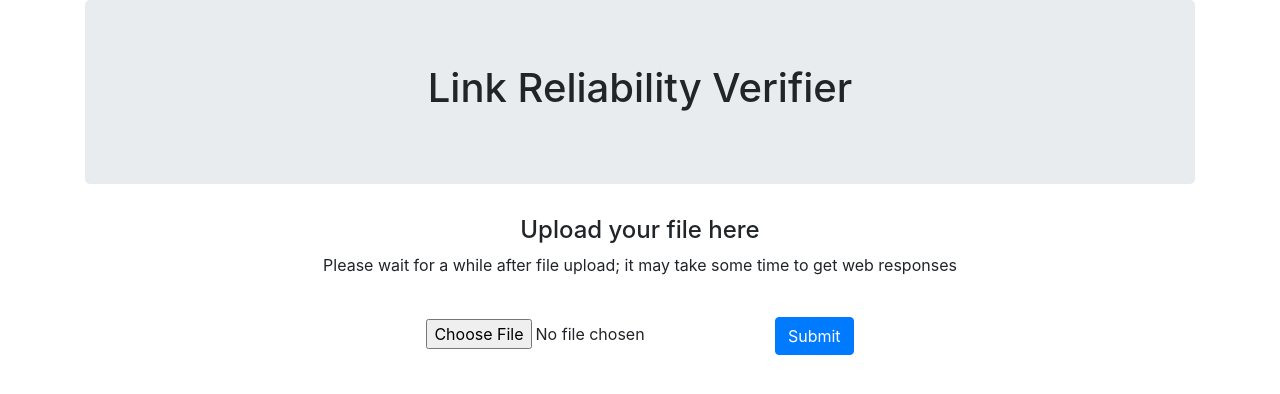
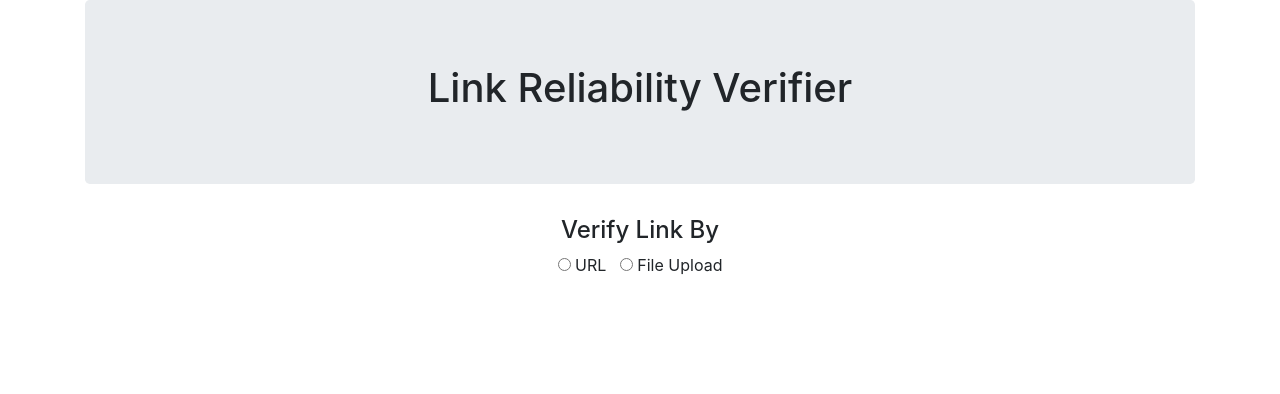
Before and after one commit to vivekVells/LinkHealthinessMgr, a Django app: page / in a window 1280 px wide. Shown: the top 394 px of the page. Run offline with Django 3.2, Linux system fonts and the light colour scheme; some libraries are stand-ins or nearby versions.

Commit message:
verify link by url or file upload functionality done. js usage also implemented

```diff
--- a/website/linkHealthMgrPrj/fileuploadviewapp/static/css/fileuploadviewapp/style.css
+++ b/website/linkHealthMgrPrj/fileuploadviewapp/static/css/fileuploadviewapp/style.css
@@ -7,3 +7,15 @@ body {
     background-attachment: fixed;
     */
 }
+
+.center {
+    text-align: center;
+}
+
+.urlInputBlock {
+    display: none;
+}
+
+.fileUploadBlock {
+    display: none;
+}
--- /dev/null
+++ b/website/linkHealthMgrPrj/fileuploadviewapp/static/js/fileuploadviewapp/switchurlupload.js
@@ -0,0 +1,15 @@
+console.log("switchurlupload loaded...");
+
+function hideFileUpload() {
+    console.log("hideFileUpload() exe...");
+    document.getElementById('verify-by-upload').checked = false;
+    document.getElementById('fileUploadBlock').style.display = 'none';
+    document.getElementById('urlInputBlock').style.display = 'block';
+}
+
+function hideUrlInput() {
+    console.log("hideUrlInput() exe...");
+    document.getElementById('verify-by-url').checked = false;
+    document.getElementById('urlInputBlock').style.display = 'none';
+    document.getElementById('fileUploadBlock').style.display = 'block';
+}
--- a/website/linkHealthMgrPrj/fileuploadviewapp/templates/fileuploadviewapp/index.html
+++ b/website/linkHealthMgrPrj/fileuploadviewapp/templates/fileuploadviewapp/index.html
@@ -23,39 +23,73 @@
     <!-- Loading Images -->
     <link href="{% static 'images/page_loading.gif' %}">
 
+    <!-- Custom javascript files for this template -->
+    <script src="{% static 'js/fileuploadviewapp/switchurlupload.js'  %}"> </script>
+
 </head>
 <body>
 
     <div class="container theme-showcase" role="main">
-        <div class="jumbotron">
-            <center>
-                <h1>Link Reliability Verifier</h1>
-            </center>
+        <div class="jumbotron center">
+            <h1>Link Reliability Verifier</h1>
         </div>
 
-        <div class="">
+        <div class="switch-choice">
+            <div class="center">
+                <h4>Verify Link By</h4>
+                <span>
+                    <input type="radio" id="verify-by-url" value="verify-by-url" onclick="hideFileUpload();" />
+                    URL
+                </span>
+                &nbsp;
+                <span>
+                    <input type="radio" id="verify-by-upload" value="igottwo" onclick="hideUrlInput();" />
+                    File Upload
+                </span>
+            </div>
+        </div>
 
+        <div id="urlInputBlock" class="urlInputBlock">
+            <div class="center">
+                <h4>Input the website url</h4>
+                <p>Please wait for a while after file upload; it may take some time to get web responses</p>
+                <br>
+            </div>
+
+            <div>
+                <form class="center" id="urlInputForm" action='/verifyByUrl' method="POST" enctype="multipart/form-data">
+                    {% csrf_token %}
+                    <input type="url" id="url-input-id" />
+                    <button class="btn btn-primary" type="submit">Submit</button>
+                </form>
+            </div>
+
+        </div>
+
+        <div id="fileUploadBlock" class="fileUploadBlock">
             {% if noerror == None or error404 == None %}
-            <center>
+            <div class="center">
                 <h4>Upload your file here</h4>
                 <p>Please wait for a while after file upload; it may take some time to get web responses</p>
                 <br>
-                <form id="form" action='/upload' method="POST" enctype="multipart/form-data">
+                <form id="fileUploadForm" action='/verifyByFile' method="POST" enctype="multipart/form-data">
                     {% csrf_token %}
                     <input type="file" name="file" />
                     <button class="btn btn-primary" type="submit">Submit</button>
                 </form>
-            </center>
-            {% endif %} {% if noerror or error404 %}
-            <center>
+            </div>
+            {% endif %}
+
+            {% if noerror or error404 %}
+            <div class="center">
                 <a href="{% url 'index' %}" class="btn btn-lg btn-primary">Back</a>
-            </center>
+            </div>
             {% endif %}
 
             <br>
 
             {% if error404 %}
-            <span class="text-center text-success"><h3>No Errors found in following URLs</h3></span>
+            <span class="center text-success"><h3>No Errors found in following URLs</h3></span>
             <div class="jumbotron pre-scrollable">
                 {% for url in noerror %}
                     {{url}}
@@ -65,7 +99,7 @@
             {% endif %}
 
             {% if error404 %}
-            <span class="text-center text-danger"><h3>404 Errors found in following URLs</h3></span>
+            <span class="center text-danger"><h3>404 Errors found in following URLs</h3></span>
             <div class="jumbotron pre-scrollable">
                 {% for url in error404%}
                     {{url}}
--- a/website/linkHealthMgrPrj/fileuploadviewapp/urls.py
+++ b/website/linkHealthMgrPrj/fileuploadviewapp/urls.py
@@ -5,5 +5,6 @@ from . import views
 
 urlpatterns = [
     path('', views.index, name='index'),
-    path('upload', views.upload, name='upload'),
+    path('verifyByFile', views.verifyByFile, name='verifyByFile'),
+    path('verifyByUrl', views.verifyByUrl, name='verifyByUrl'),
 ]
--- a/website/linkHealthMgrPrj/fileuploadviewapp/views.py
+++ b/website/linkHealthMgrPrj/fileuploadviewapp/views.py
@@ -7,7 +7,7 @@ def index(request):
     # return HttpResponse("Hai there! Welcome to Link Healthiness Verifier")
     return render(request, 'fileuploadviewapp/index.html', {})
 
-def upload(request):
+def verifyByFile(request):
     if request.method == 'POST':
         noerror = []
         error404 = []
@@ -28,6 +28,14 @@ def upload(request):
                 print("connection error...")
 
         context = {'error404' : error404, 'noerror' : noerror }
-        return render(request, 'fileuploadviewapp/index.html', context)
+        return render(request, 'fileuploadviewapp/verifybyfile.html', context)
     else:
         return HttpResponse("File Upload Error...")
+
+def verifyByUrl(request):
+    if request.method == 'POST':
+        context = {}
+        return render(request, 'fileuploadviewapp/verifybyurl.html', context)
+    else:
+        context = {}
+        return render(request, 'fileuploadviewapp/verifybyurl.html', context)
```
Also changed, not shown: website/linkHealthMgrPrj/fileuploadviewapp/templates/fileuploadviewapp/verifybyfile.html (added, +71 -0 lines), website/linkHealthMgrPrj/fileuploadviewapp/templates/fileuploadviewapp/verifybyurl.html (added, +52 -0 lines).
